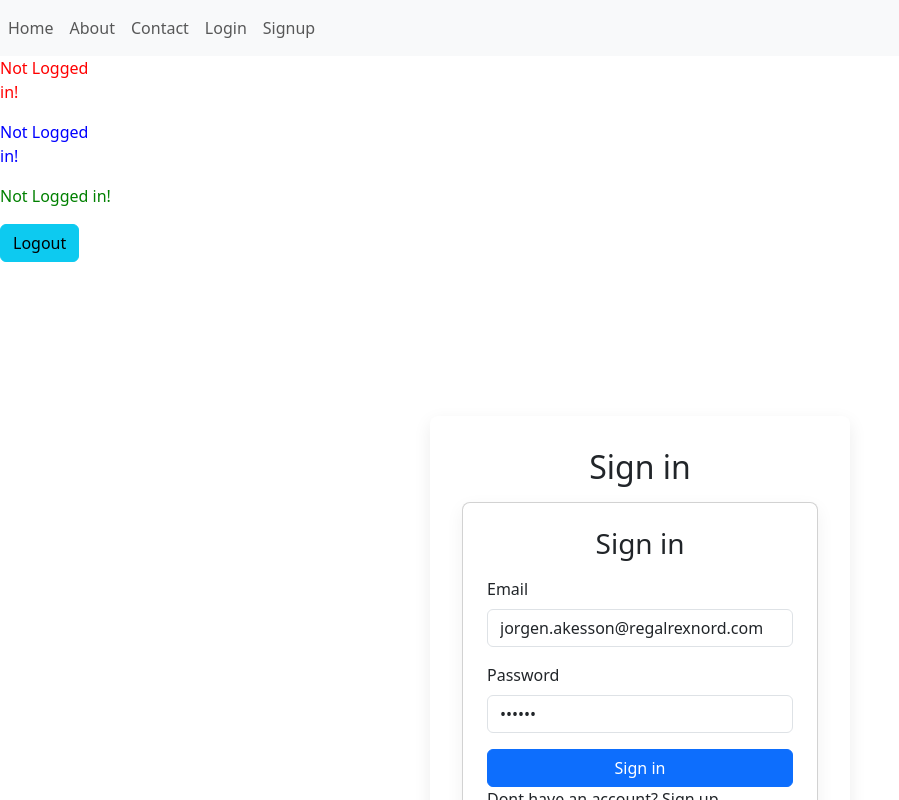
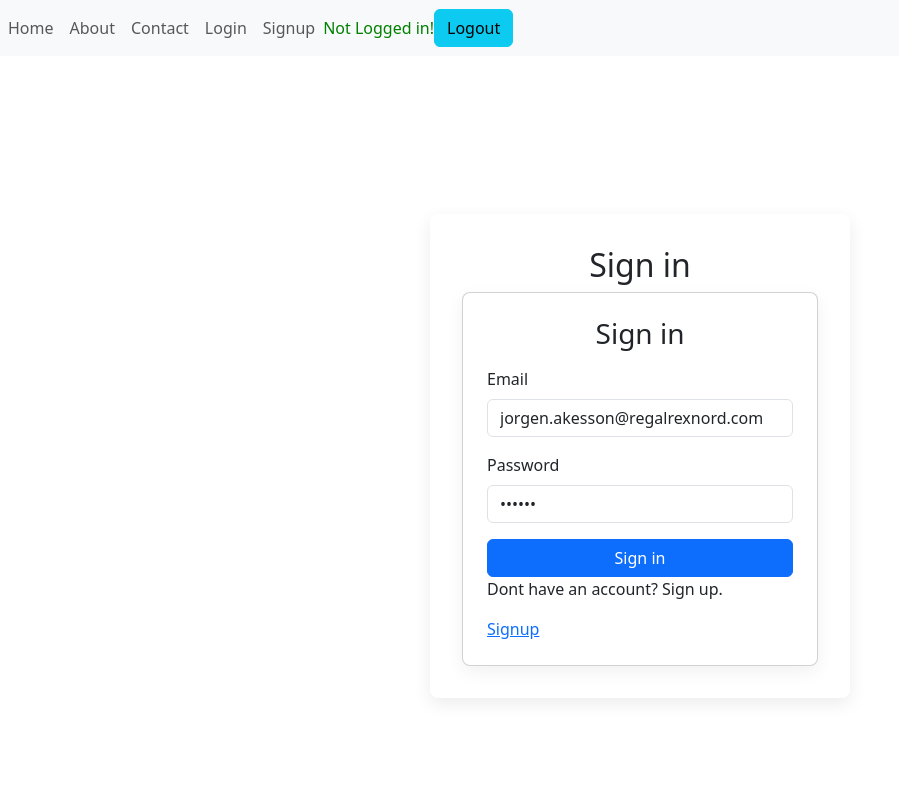
Before and after one commit to JorgenAkessonKM/MyReactTestProj, a React (Vite) app in the folder Client/: page /login in a window 1280 px wide. Shown: the top 800 px of the page, without its empty margins (0-899 px from the left). Built offline with nearby package versions, Linux system fonts and the light colour scheme.

Commit message:
Just commit all changes.

```diff
--- a/Client/src/Components/AuthLayout/AuthLayout.css
+++ b/Client/src/Components/AuthLayout/AuthLayout.css
@@ -27,6 +27,6 @@
 }
 
 .auth-title {
-  margin-bottom: 1rem;
+  /* margin-bottom: 1rem; */
   text-align: center;
 }
--- /dev/null
+++ b/Client/src/Components/Header/Header.css
@@ -0,0 +1,13 @@
+.myClass {
+    color: green;
+}
+
+.top {
+    display: flex;
+    flex-direction: row;
+}
+
+.center {
+    display: flex;
+    align-items: center;
+}
--- a/Client/src/Components/Header/Header.module.css
+++ /dev/null
@@ -1,3 +0,0 @@
-.myclass {
-    color: green;
-}
--- a/Client/src/Components/Header/Header.tsx
+++ b/Client/src/Components/Header/Header.tsx
@@ -1,26 +1,24 @@
 import Navbar from "../Navbar";
-import styles from "./Header.module.css";
+import "./Header.css";
 import { useSelector, useDispatch } from "react-redux";
 import { setName } from "../../app/loggedInNameSlice";
 import { useAuth } from "../../contexts/AuthProvider";
 
 export default function Header() {
-  const name = useSelector((abc) => abc.loggedInName.name);
+  const name = useSelector((state: any) => state.loggedInName.name);
   const dispatch = useDispatch();
-  const auth = useAuth();
-
-  const myStyle = {
-    color: "blue",
-    maxWidth: "100px",
-  };
+  const auth = useAuth() as any;
 
   return (
     <>
-      <Navbar style={{ minWidth: "100px" }} />
-      {<p style={{ color: "red", maxWidth: "100px" }}>{name}</p>}
-      {<p style={myStyle}>{name}</p>}
-      {<p className={styles.myclass}>{name}</p>}
+      <div className="top bg-light center">
+        <Navbar />
+        <div style={{ display: "flex", width: "300px" }}>
+          <p className="myClass center" style={{ margin: 0 }}>
+            {name}
+          </p>
           <button
+            style={{ display: "flex", justifyContent: "flex-end" }}
             onClick={() => {
               auth.logOut();
               dispatch(setName("Logged out!"));
@@ -29,6 +27,8 @@ export default function Header() {
           >
             Logout
           </button>
+        </div>{" "}
+      </div>
     </>
   );
 }
--- a/Client/src/Components/Navbar.tsx
+++ b/Client/src/Components/Navbar.tsx
@@ -2,8 +2,8 @@ import React from "react";
 import { Link } from "react-router-dom";
 
 const Navbar: React.FC = () => (
-  <nav className="navbar navbar-expand-lg navbar-light bg-light">
-    <div className=" navbar-collapse" id="navbarNav">
+  <nav className="navbar navbar-expand-lg navbar-light">
+    <div className="navbar-collapse" id="navbarNav">
       <ul className="navbar-nav">
         <li className="nav-item">
           <a className="nav-link" href="/">
--- /dev/null
+++ b/package.json
@@ -0,0 +1,5 @@
+{
+  "devDependencies": {
+    "concurrently": "^9.2.1"
+  }
+}
```
Also changed, not shown: 2 other files (tests, documents, lock files or other folders). Lines whose indentation alone changed are shown as unchanged.
